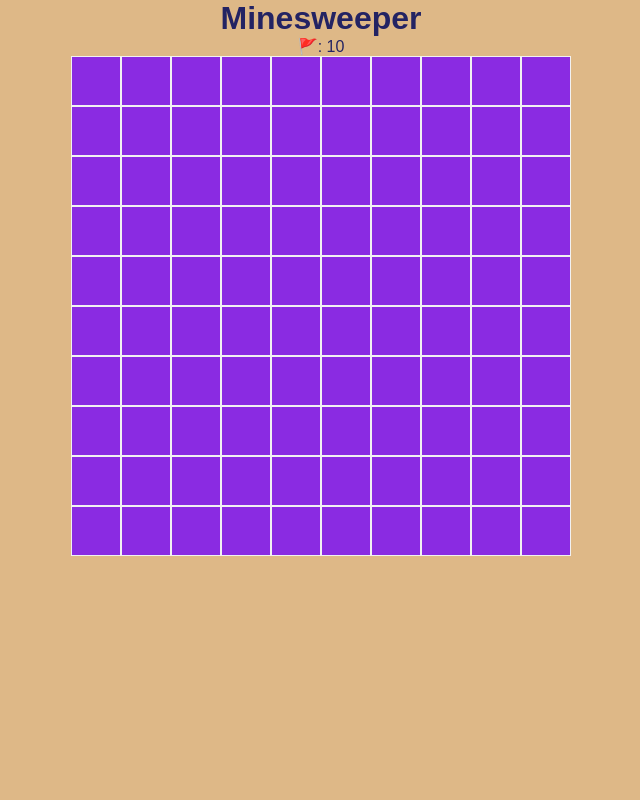
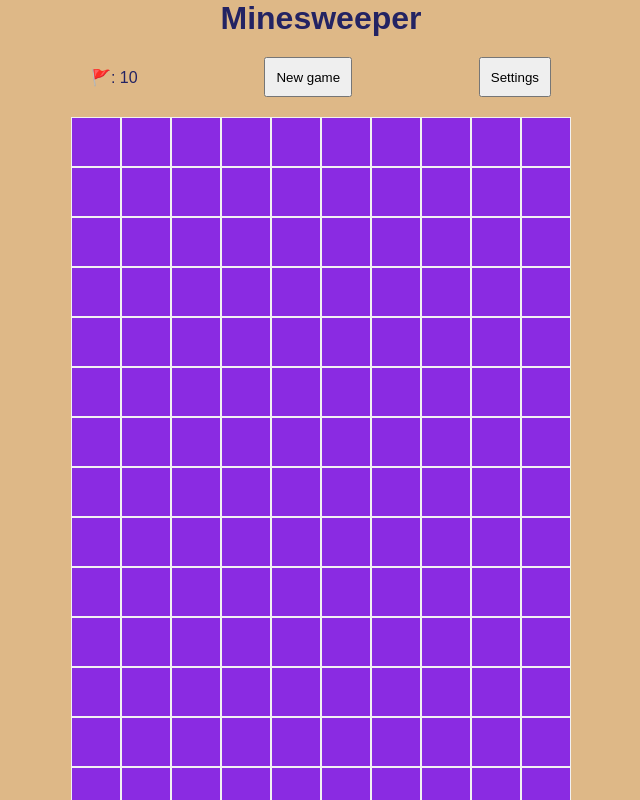
Before and after one commit to the-wind-dev/minesweeper, an Angular app: page / in a window 1280 px wide. Shown: the top 800 px of the page, without its empty margins (319-959 px from the left). Built offline with nearby package versions, Linux system fonts and the light colour scheme.

Commit message:
базовое наполнение control-panel

```diff
--- a/src/app/components/board/board.component.html
+++ b/src/app/components/board/board.component.html
@@ -1,6 +1,9 @@
 <div class="control-panel">
     <app-counter [count]="remainingMines"></app-counter>
+    <button (click)="newGame()">New game</button>
+    <button (click)="onSettings()">Settings</button>
 </div>
+
 <div class="board" [style.gridTemplateColumns]="'repeat(' + settings.cols + ', 50px)'">
     <ng-container *ngFor="let row of grid">
         <ng-container *ngFor="let cell of row">
--- a/src/app/components/board/board.component.scss
+++ b/src/app/components/board/board.component.scss
@@ -1,3 +1,18 @@
 .board {
     display: grid;
 }
+
+.control-panel {
+    display: flex;
+    justify-content: space-between;
+    align-items: center;
+
+    padding: 0 20px;
+    margin: 20px 0;
+    height: 40px;
+
+    button {
+        height: 100%;
+        padding: 5px 10px;
+    }
+}
--- a/src/app/components/board/board.component.ts
+++ b/src/app/components/board/board.component.ts
@@ -15,9 +15,12 @@ import { CounterComponent } from "../counter/counter.component";
   })
   export class BoardComponent implements OnInit {
 
-    public settings = BOARD_CONFIG;
+    public settings: GridSettings = BOARD_CONFIG;
     public grid: Cell[][] = [];
     public remainingMines: number = this.settings.mines;
+
+    private gameOver: boolean = false;
+
     // public methods
 
     public ngOnInit() {
@@ -25,12 +28,9 @@ import { CounterComponent } from "../counter/counter.component";
     }
 
     public handleReveal({ x, y }: { x: number; y: number }): void {
-
-
-        console.log(this.grid[x][y]);
-
         if (this.grid[x][y].isMine) {
             this.grid[x][y].isOpened = true;
+            this.gameOver = true;
             alert('Game Over! :(');
             this.revealAllMines();
         }
@@ -41,6 +41,20 @@ import { CounterComponent } from "../counter/counter.component";
     public handleFlag({ x, y }: { x: number; y: number}): void {
         this.grid[x][y].isFlagged = !this.grid[x][y].isFlagged;
         this.remainingMines += this.grid[x][y].isFlagged ? -1 : 1;
+    }
+
+    public newGame() {
+        let ans = false;
+        if (!this.gameOver) {
+            ans = confirm("Start new game?");
+        }
+        if (ans || this.gameOver) {
+            this.initializeBoard();
+        }
+    }
+
+    public onSettings() {
+        console.log("OpenSettings");
     }
 
     // private methods
@@ -59,6 +73,9 @@ import { CounterComponent } from "../counter/counter.component";
 
         this.placeMines();
         this.calculateAdjacency();
+        // TODO  вотдельный метод
+        this.remainingMines = this.settings.mines;
+        this.gameOver = false;
     }
 
     private placeMines(): void {
@@ -126,7 +143,7 @@ import { CounterComponent } from "../counter/counter.component";
 
         if (this.checkWin()) {
             alert('You won!');
-            this.revealAllMines();
+            this.gameOver = true;
         }
     }
 
@@ -162,5 +179,4 @@ import { CounterComponent } from "../counter/counter.component";
         }
         return true;
     }
-
   }
--- a/src/app/components/board/board.config.ts
+++ b/src/app/components/board/board.config.ts
@@ -1,5 +1,7 @@
-export const BOARD_CONFIG = {
-    rows: 10,
+import { GridSettings } from "../../models";
+
+export const BOARD_CONFIG: GridSettings = {
+    rows: 20,
     cols: 10,
     mines: 10,
 };
--- /dev/null
+++ b/src/app/models/grid-settings.model.ts
@@ -0,0 +1,5 @@
+export interface GridSettings {
+    rows: number,
+    cols: number,
+    mines: number,
+}
--- a/src/app/models/index.ts
+++ b/src/app/models/index.ts
@@ -1 +1,2 @@
 export * from './cell.model';
+export * from './gridSettings.model';
```
